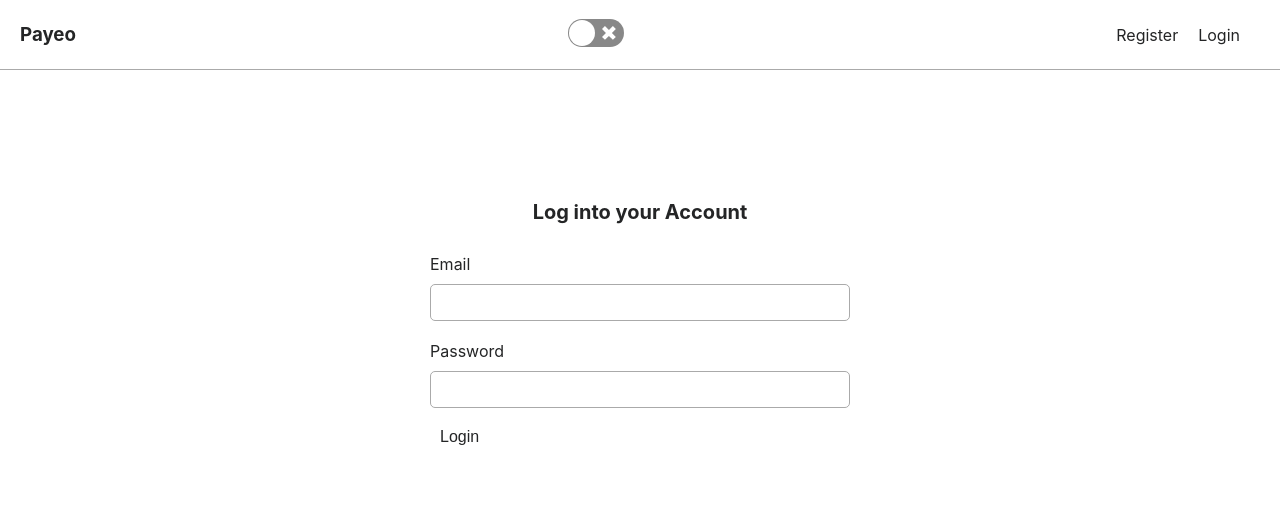
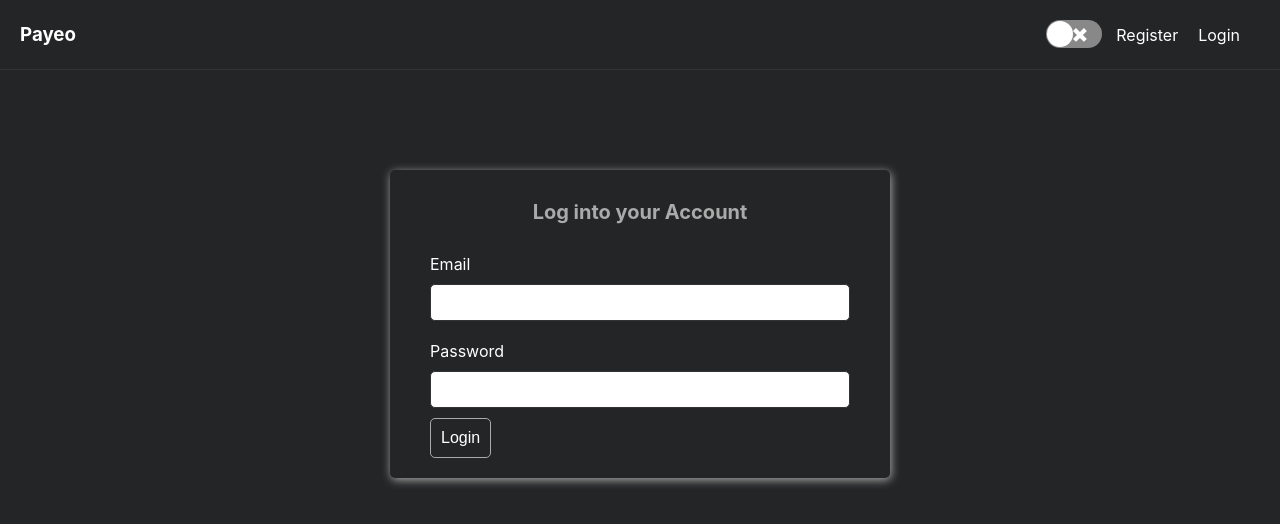
Before and after one commit to Payeo/Orbital_5207_Payeo, a React (Create React App) app: page /login in a window 1280 px wide. Shown: the top 524 px of the page. Built offline with nearby package versions, Linux system fonts and the light colour scheme; no server answers.

Commit message:
fix: light-mode dark-mode styling

```diff
--- a/src/App.css
+++ b/src/App.css
@@ -7,6 +7,7 @@
   color:  #242526;
   --color-3: #0084ff;
   --color-5: #eb4034;
+  --color-4: #494949;
   --color-6: #aaaaaa;
   --color-7: #d3d3d3;
 }
@@ -15,6 +16,7 @@
   color:  white;
   --color-3: #0084ff;
   --color-5: #eb4034;
+  --color-4: #aaaaaa;
   --color-6: #333;
   --color-7: #3d3d3d;
 }
@@ -66,6 +68,10 @@ section h3 {
   display: flex;
   flex-direction: row;
   align-items: center;
+}
+.logout_container div {
+  margin-right:7px;
+  margin-top: 1px;
 }
 /* Register */
 section .form {
--- a/src/App.js
+++ b/src/App.js
@@ -12,7 +12,7 @@ import { ThemeContext } from "./components/Navbar";
 
 function App() {
 
-  const [theme, setTheme] = useState("light");
+  const [theme, setTheme] = useState("dark");
 
   const toggleTheme = () => {
     setTheme((curr) => (curr === "light" ? "dark" : "light"));
--- a/src/components/Navbar.js
+++ b/src/components/Navbar.js
@@ -25,10 +25,10 @@ const Navbar = (props) => {
     <h3>
       <Link to="/">Payeo</Link>
     </h3>
-    <div>
-      <Switch onChange={props.toggleTheme} checked={props.theme === "dark"} />
-    </div>
     <div className="logout_container">
+      <div>
+        <Switch onChange={props.toggleTheme} checked={props.theme === "light"} />
+      </div>
       {user ? (
         <>
           <Link to="/profile">Profile</Link>
```
